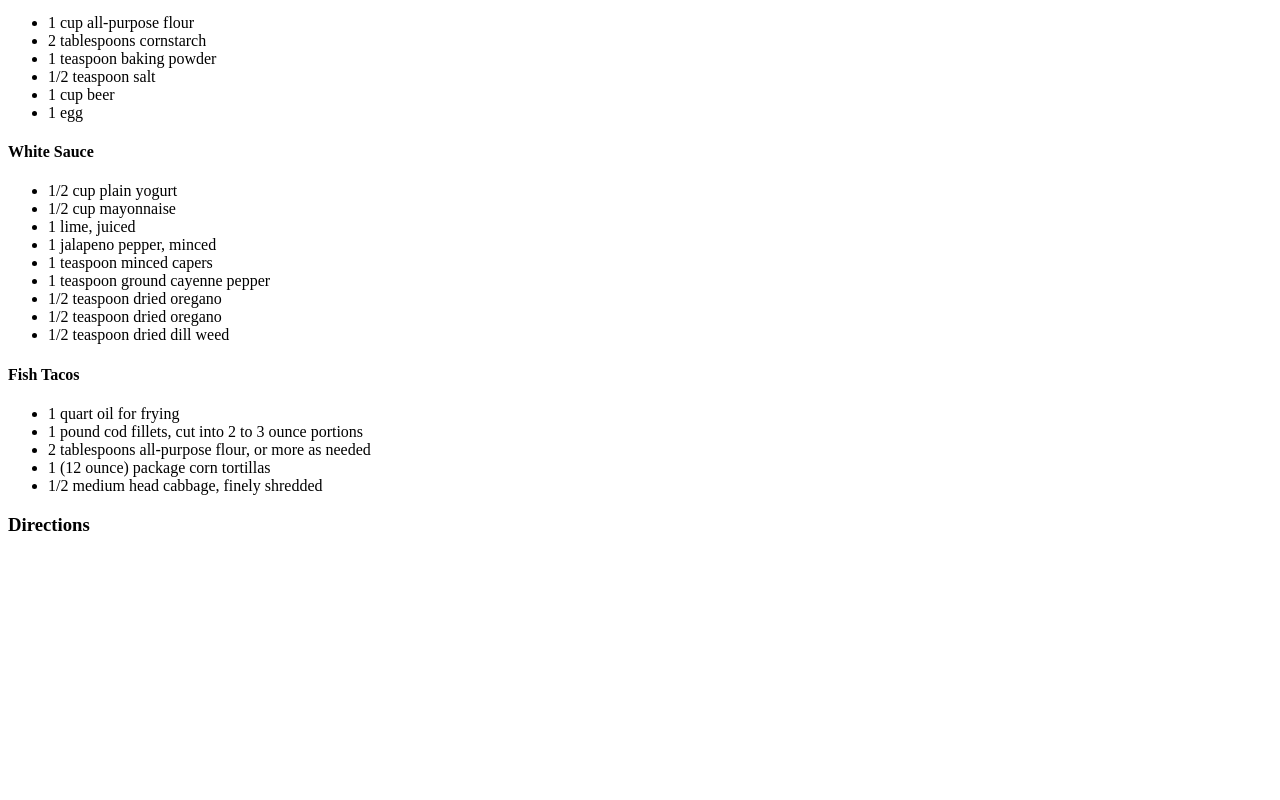
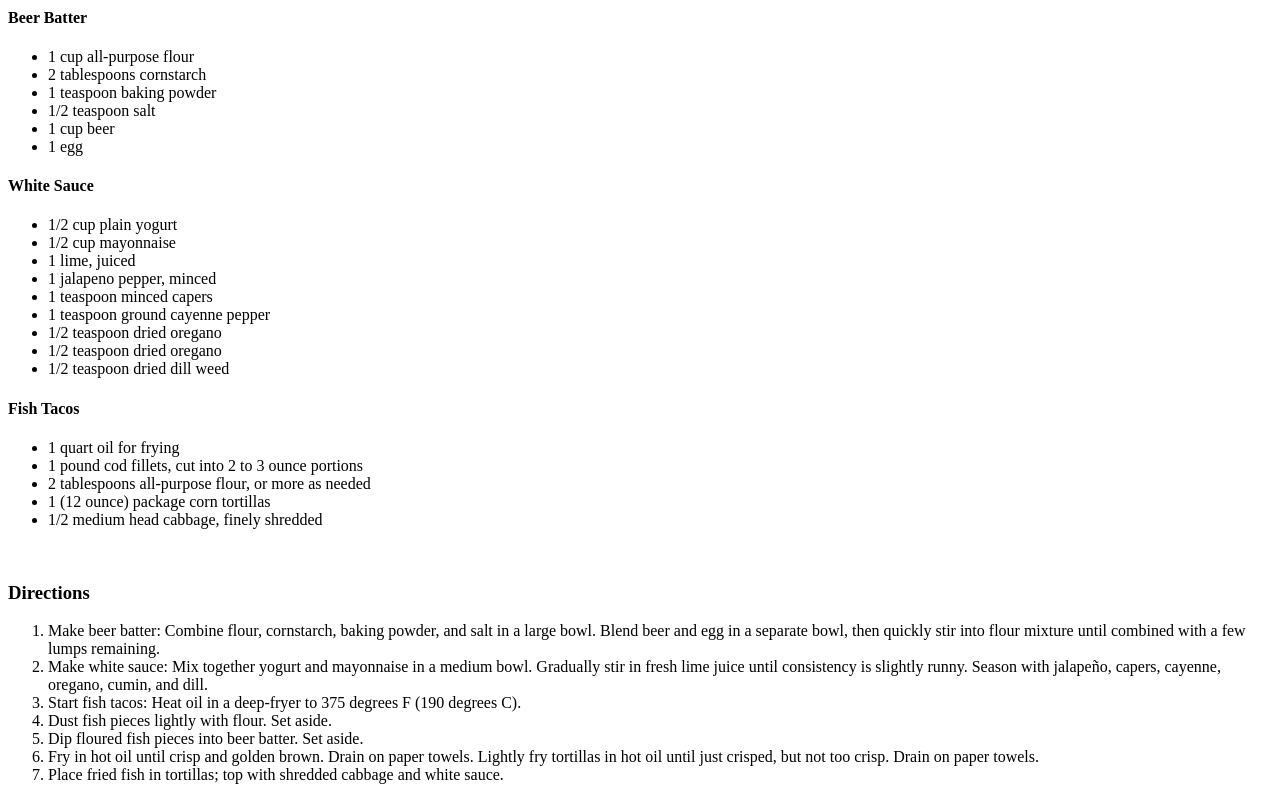
Before and after one commit to koregazz/odin-recipes, a plain HTML site: page recipes/fish-tacos.html in a window 1280 px wide. Shown: the part 794-1594 px from the top of the page. Before the commit the page ends 1348 px from the top, so only its background shows below. Drawn offline with Linux system fonts and the light colour scheme.

Commit message:
Add directions to all recipes

```diff
--- a/recipes/fish-tacos.html
+++ b/recipes/fish-tacos.html
@@ -9,6 +9,7 @@
     <a href="../index.html">Home</a>
     <h1>Fish Tacos</h1>
     <img src="../images/taco.jpg" />
+    <br />
     <h2>Description</h2>
     <p>
       If you&apos;ve ever felt like vacationing in paradise by the beach while
@@ -16,6 +17,7 @@
       <strong>simple</strong> fish taco recipe&comma; you&apos;ll be sure to
       delight all you&apos;re guests for years to come.
     </p>
+    <br />
     <h3>Ingredients</h3>
     <h4>Beer Batter</h4>
     <ul>
@@ -46,6 +48,36 @@
       <li>1 (12 ounce) package corn tortillas</li>
       <li>1/2 medium head cabbage&comma; finely shredded</li>
     </ul>
+    <br />
     <h3>Directions</h3>
+    <ol>
+      <li>
+        Make beer batter: Combine flour&comma; cornstarch&comma; baking
+        powder&comma; and salt in a large bowl. Blend beer and egg in a separate
+        bowl&comma; then quickly stir into flour mixture until combined with a
+        few lumps remaining.
+      </li>
+      <li>
+        Make white sauce: Mix together yogurt and mayonnaise in a medium bowl.
+        Gradually stir in fresh lime juice until consistency is slightly runny.
+        Season with jalapeño&comma; capers&comma; cayenne&comma; oregano&comma;
+        cumin&comma; and dill.
+      </li>
+      <li>
+        Start fish tacos: Heat oil in a deep-fryer to 375 degrees F (190 degrees
+        C).
+      </li>
+      <li>Dust fish pieces lightly with flour. Set aside.</li>
+      <li>Dip floured fish pieces into beer batter. Set aside.</li>
+      <li>
+        Fry in hot oil until crisp and golden brown. Drain on paper towels.
+        Lightly fry tortillas in hot oil until just crisped, but not too crisp.
+        Drain on paper towels.
+      </li>
+      <li>
+        Place fried fish in tortillas; top with shredded cabbage and white
+        sauce.
+      </li>
+    </ol>
   </body>
 </html>
```
Also changed, not shown: recipes/butterscotch-oatmeal.html (+11 -0 lines), recipes/pumpkin-pie.html (+21 -0 lines).
